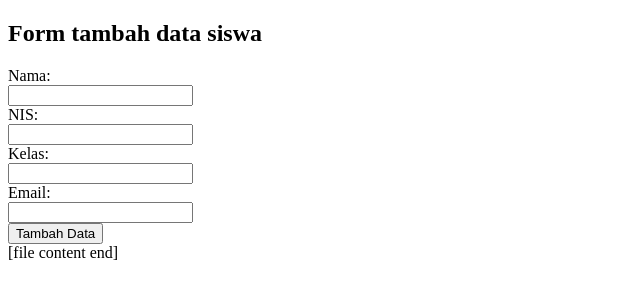
After one commit to GLxKaiju/Proyek-1, a PHP site: page /update.php?id=1 in a window 1280 px wide. The commit adds this page. Shown: the top 300 px of the page, without its empty margins (0-640 px from the left). Run offline with PHP 8.4, Linux system fonts and the light colour scheme; tables that the repository leaves empty hold one stand-in row (values such as "Sample post").

Commit message:
commit 2

```diff
--- a/index.php
+++ b/index.php
@@ -39,7 +39,7 @@ $resultQuery = mysqli_query($koneksi, $readQuery);
                 <td><?php echo htmlspecialchars($row['nis']); ?> </td>
                 <td><?php echo htmlspecialchars($row['kelas']); ?> </td>
                 <td><?php echo htmlspecialchars($row['email']); ?> </td>
-                <td><button><a href="edit.php?id=<?php echo $row['id'];?>">Edit Data</a></button></td>
+                <td><button><a href="update.php?id=<?php echo $row['id'];?>">Edit Data</a></button></td>
                 <td><button onclick="confirmDelete(<?php echo $row['id']; ?>)">Hapus Data</button></td>
 
             </tr>
--- /dev/null
+++ b/update.php
@@ -0,0 +1,70 @@
+<?php
+include "koneksi.php";
+
+if (!isset($_GET['id'])) {
+    die("ID tidak ditemukan!");
+}
+
+$id = $_GET['id'];
+
+$id = mysqli_real_escape_string($koneksi, $id);
+$query = "SELECT * FROM siswa WHERE id = '$id'";
+$result = mysqli_query($koneksi, $query);
+
+if (!$result || mysqli_num_rows($result) == 0) {
+    die("Data tidak ditemukan!");
+}
+
+$row = mysqli_fetch_assoc($result);
+$nama = htmlspecialchars($row['nama']);
+$nis = htmlspecialchars($row['nis']);
+$kelas = htmlspecialchars($row['kelas']);
+$email = htmlspecialchars($row['email']);
+
+if ($_SERVER['REQUEST_METHOD'] === 'POST') {
+    $nama = $_POST['nama'] ?? '';
+    $nis = $_POST['nis'] ?? '';
+    $kelas = $_POST['kelas'] ?? '';
+    $email = $_POST['email'] ?? '';
+
+    // Basic sanitation
+    $nama_safe = mysqli_real_escape_string($koneksi, $nama);
+    $nis_safe = mysqli_real_escape_string($koneksi, $nis);
+    $kelas_safe = mysqli_real_escape_string($koneksi, $kelas);
+    $email_safe = mysqli_real_escape_string($koneksi, $email);
+
+    $updateQuery = "UPDATE siswa SET nama='$nama_safe', nis='$nis_safe', kelas='$kelas_safe', email='$email_safe' WHERE id='$id'";
+
+    if (mysqli_query($koneksi, $updateQuery)) {
+        header("Location: index.php");
+        exit();
+    } else {
+        $message = "Error: " . mysqli_error($koneksi);
+    }
+}
+?>
+
+<!DOCTYPE html>
+<html lang="en">
+<head>
+    <meta charset="UTF-8">
+    <meta name="viewport" content="width=device-width, initial-scale=1.0">
+    <title>Update Data Siswa</title>
+</head>
+<body>
+     <h2 class="jumbotron text-center">Form tambah data siswa</h2>
+    <form action="create.php" method="post">
+        <i class="bi bi-align-start"></i>
+        <label>Nama:</label><br>
+        <input type="text" name="nama" required><br>
+        <label>NIS:</label><br>
+        <input type="text" name="nis" required><br>
+        <label>Kelas:</label><br>
+        <input type="text" name="kelas" required><br>
+        <label>Email:</label><br>
+        <input type="email" name="email" required><br>
+        <input type="submit" value="Tambah Data">
+    </form>
+</body>
+</html>
+[file content end]
```
